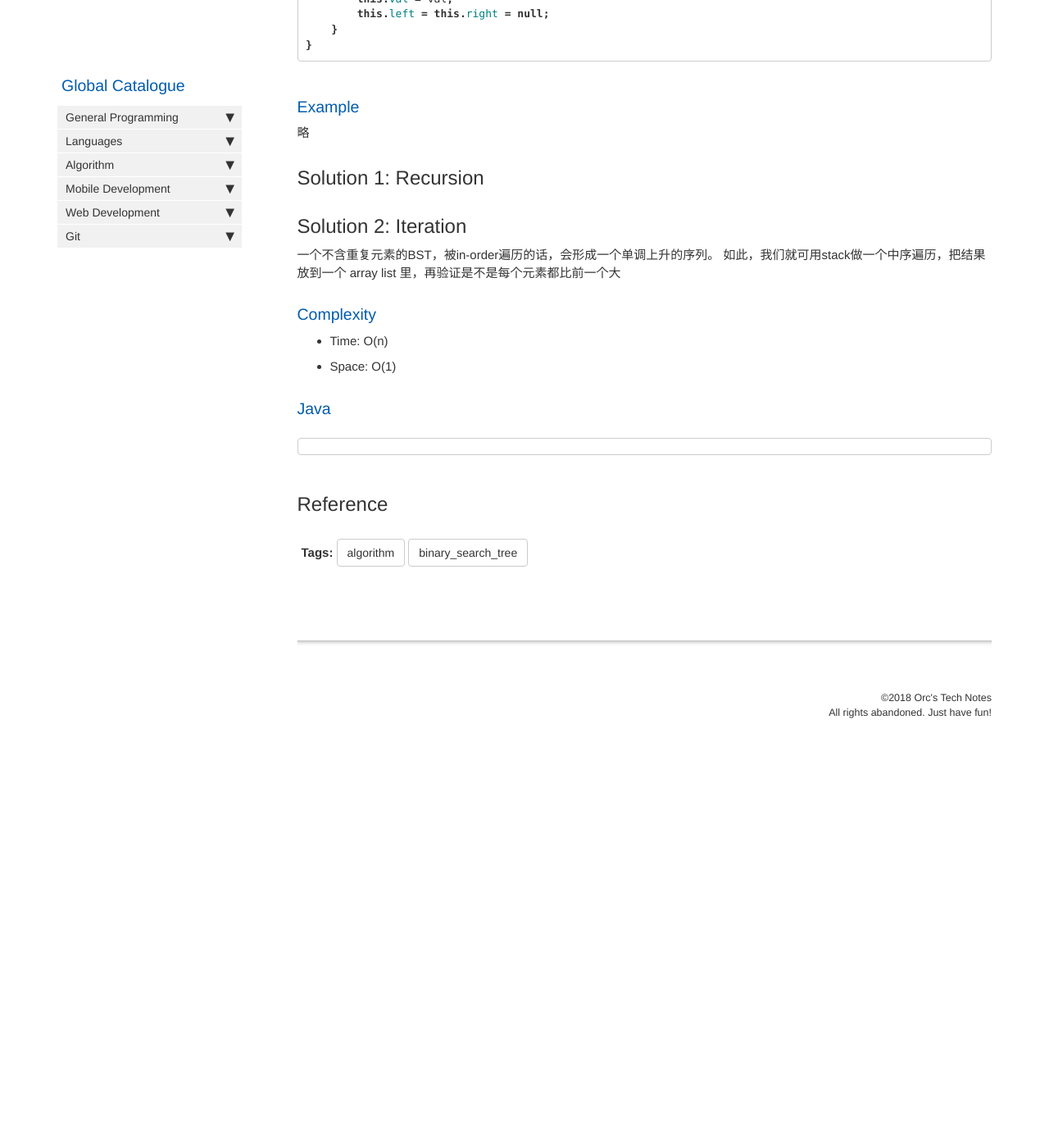
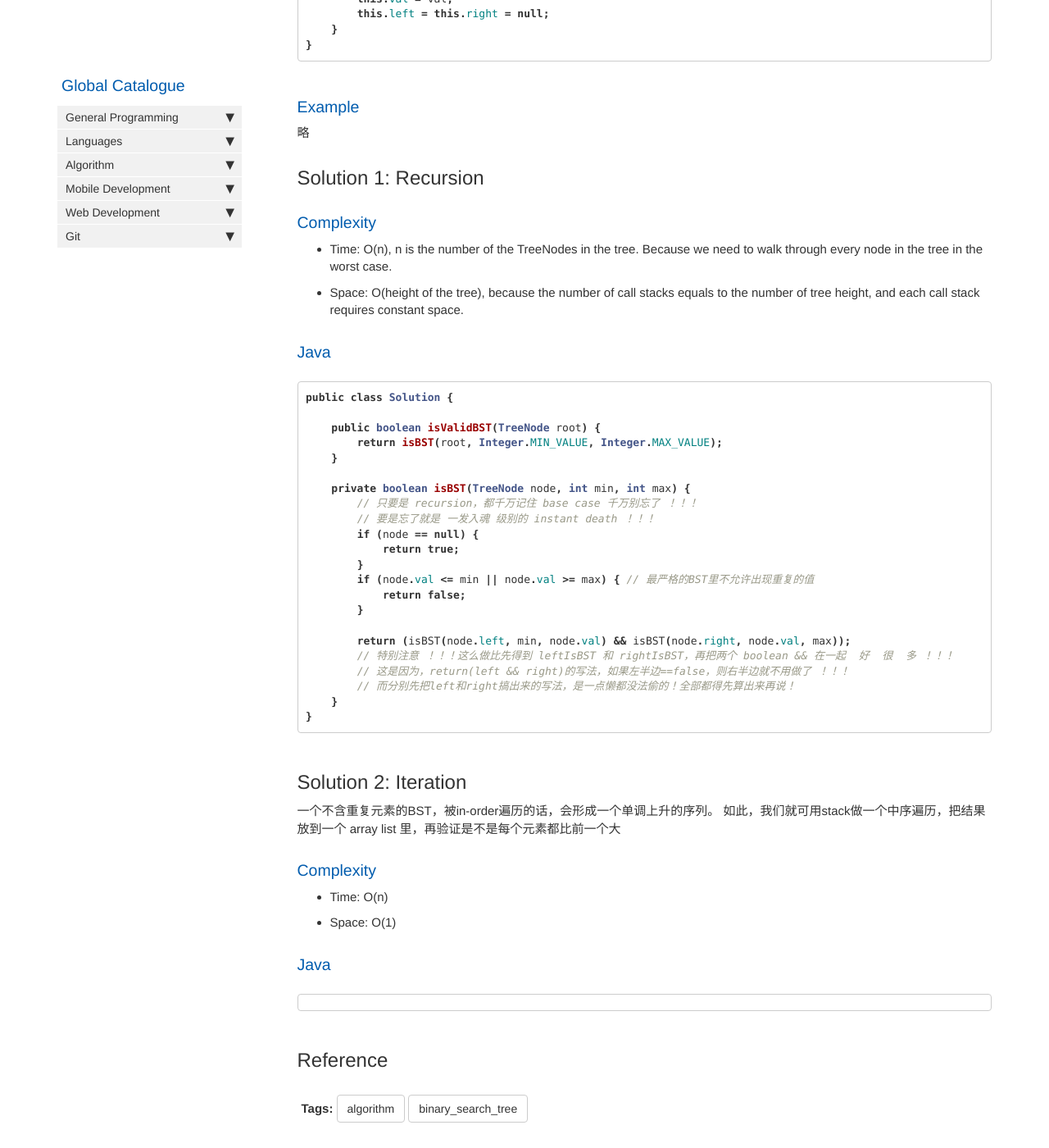
Before and after one commit to HungryOrc/hungryorc.github.io, a Jekyll site: the page built from pages/algorithm/algorithm_validate_bst.md, in a window 1280 px wide and 1400 px high, scrolled down 542 px. Shown: the whole window at 82% size. Built offline with Jekyll 4.4.1, drawn with Linux system fonts in a browser that asks for light colours; nearby versions of some CDN libraries; comment, search, counter and statistics services are not loaded; before the commit the page ends 1471 px from its top, so only the background shows below that.

Commit message:
Update algorithm_validate_bst.md

````diff
--- a/pages/algorithm/algorithm_validate_bst.md
+++ b/pages/algorithm/algorithm_validate_bst.md
@@ -34,7 +34,35 @@ public class TreeNode {
 
 ## Solution 1: Recursion
 
+### Complexity
+* Time: O(n), n is the number of the TreeNodes in the tree. Because we need to walk through every node in the tree in the worst case.
+* Space: O(height of the tree), because the number of call stacks equals to the number of tree height, and each call stack requires constant space.
 
+### Java
+```java
+public class Solution {
+
+    public boolean isValidBST(TreeNode root) {
+        return isBST(root, Integer.MIN_VALUE, Integer.MAX_VALUE);
+    }
+
+    private boolean isBST(TreeNode node, int min, int max) {
+        // 只要是 recursion，都千万记住 base case 千万别忘了 ！！！
+        // 要是忘了就是 一发入魂 级别的 instant death ！！！
+        if (node == null) {
+            return true;
+        }
+        if (node.val <= min || node.val >= max) { // 最严格的BST里不允许出现重复的值
+            return false;
+        }
+
+        return (isBST(node.left, min, node.val) && isBST(node.right, node.val, max));
+        // 特别注意 ！！！这么做比先得到 leftIsBST 和 rightIsBST，再把两个 boolean && 在一起  好  很  多 ！！！
+        // 这是因为，return(left && right)的写法，如果左半边==false，则右半边就不用做了 ！！！
+        // 而分别先把left和right搞出来的写法，是一点懒都没法偷的！全部都得先算出来再说！
+    }
+}
+```
 
 ## Solution 2: Iteration
 一个不含重复元素的BST，被in-order遍历的话，会形成一个单调上升的序列。
````
